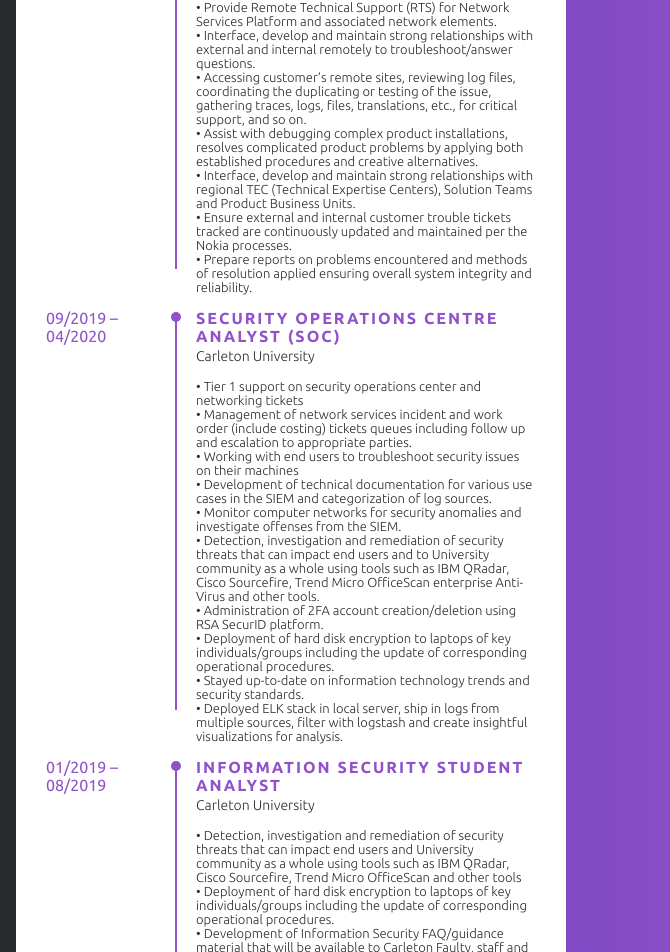
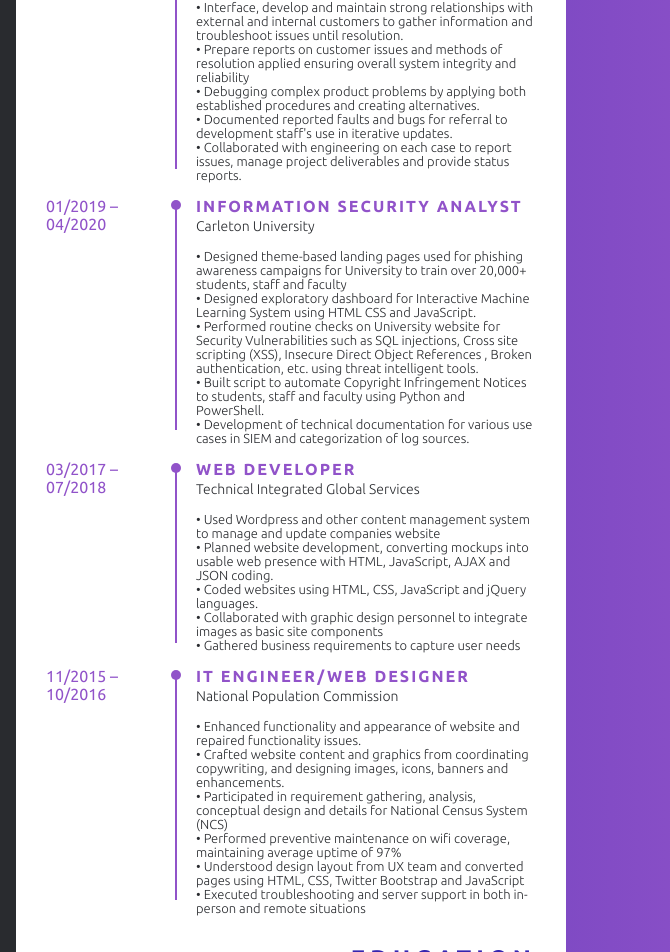
Before and after one commit to henryookonkwo/cv, a plain HTML site: page index.html in a window 1280 px wide. Shown: the part 400-1352 px from the top of the page, 474-1144 px from the left. Drawn offline with Linux system fonts and the light colour scheme.

Commit message:
updated work experience

```diff
--- a/index.html
+++ b/index.html
@@ -120,8 +120,10 @@
 						</div>
 					</div>
 					<div class="about">
-						<p>Innovative Front End Developer with experience in building and maintaining interactive user-friendly and cross-platform applications.
-							Proficient in HTML, CSS, jQuery, JavaScript and react; plus modern libraries and frameworks.</p>
+						<p>Versatile Frontend Developer with 3+ years of experience designing and
+							developing interactive user-friendly and cross platform applications in agile
+							environments. Disciplined and hardworking team player with strong critical
+							thinking skills and a solution-driven approach.</p>
 						<br>
 					</div>
 				</div>
@@ -146,27 +148,24 @@
 											</p>
 											<p class="info_cont">
 												<ul class="job_roles">
-													<li>• Provide Remote Technical Support (RTS) for Network Services
-														Platform and associated network elements.</li>
 													<li>• Interface, develop and maintain strong relationships with
-														external and internal remotely to troubleshoot/answer questions.
-													</li>
-													<li>• Accessing customer’s remote sites, reviewing log files,
-														coordinating the duplicating or testing of the issue, gathering
-														traces, logs, files, translations, etc., for critical support,
-														and so on.</li>
-													<li>• Assist with debugging complex product installations, resolves
-														complicated product problems by applying both established
-														procedures and creative alternatives.</li>
-													<li>• Interface, develop and maintain strong relationships with
-														regional TEC (Technical Expertise Centers), Solution Teams and
-														Product Business Units.</li>
-													<li>• Ensure external and internal customer trouble tickets tracked
-														are continuously updated and maintained per the Nokia processes.
-													</li>
-													<li>• Prepare reports on problems encountered and methods of
-														resolution applied ensuring overall system integrity and
-														reliability.</li>
+														external and
+														internal customers to gather information and troubleshoot issues
+														until
+														resolution.</li>
+													<li>• Prepare reports on customer issues and methods of resolution
+														applied
+														ensuring overall system integrity and reliability </li>
+													<li>• Debugging complex product problems by applying both
+														established
+														procedures and creating alternatives.</li>
+													<li>• Documented reported faults and bugs for referral to
+														development staff's
+														use in iterative updates.</li>
+													<li>• Collaborated with engineering on each case to report issues,
+														manage
+														project deliverables and provide status reports.</li>
+
 												</ul>
 											</p>
 										</div>
@@ -175,87 +174,36 @@
 								<li>
 									<div class="li_wrap">
 										<div class="date">
-											09/2019 – 04/2020
+											01/2019 – 04/2020
 										</div>
 										<div class="info">
 											<p class="info_title">
-												Security Operations Centre Analyst (SOC)
+												INFORMATION SECURITY ANALYST
 											</p>
 											<p class="info_com">
 												Carleton University
 											</p>
 											<p class="info_cont">
 												<ul class="job_roles">
-													<li>• Tier 1 support on security operations center and networking
-														tickets</li>
-													<li>• Management of network services incident and work order
-														(include costing) tickets queues including follow up and
-														escalation to appropriate parties. </li>
-													<li>• Working with end users to troubleshoot security issues on
-														their machines </li>
+													<li>• Designed theme-based landing pages used for phishing awareness
+														campaigns for University to train over 20,000+ students, staff
+														and faculty</li>
+													<li>• Designed exploratory dashboard for Interactive Machine
+														Learning System
+														using HTML CSS and JavaScript.</li>
+													<li>• Performed routine checks on University website for Security
+														Vulnerabilities
+														such as SQL injections, Cross site scripting (XSS), Insecure
+														Direct Object
+														References , Broken authentication, etc. using threat
+														intelligent tools.</li>
+													<li>• Built script to automate Copyright Infringement Notices to
+														students, staff
+														and faculty using Python and PowerShell.</li>
 													<li>• Development of technical documentation for various use cases
-														in the SIEM and categorization of log sources. </li>
-													<li>• Monitor computer networks for security anomalies and
-														investigate offenses from the SIEM.</li>
-													<li>• Detection, investigation and remediation of security threats
-														that can impact end users and to University community as a whole
-														using tools such as IBM QRadar, Cisco Sourcefire, Trend Micro
-														OfficeScan enterprise Anti-Virus and other tools. </li>
-													<li>• Administration of 2FA account creation/deletion using RSA
-														SecurID platform.</li>
-													<li>• Deployment of hard disk encryption to laptops of key
-														individuals/groups including the update of corresponding
-														operational procedures. </li>
-													<li>• Stayed up-to-date on information technology trends and
-														security standards.</li>
-													<li>• Deployed ELK stack in local server, ship in logs from multiple
-														sources, filter with logstash and create insightful
-														visualizations for analysis. </li>
+														in SIEM
+														and categorization of log sources.</li>
 												</ul>
-										</div>
-									</div>
-								</li>
-								<li>
-									<div class="li_wrap">
-										<div class="date">
-											01/2019 – 08/2019
-										</div>
-										<div class="info">
-											<p class="info_title">
-												Information Security Student Analyst
-											</p>
-											<p class="info_com">
-												Carleton University
-											</p>
-											<p class="info_cont">
-												<ul class="job_roles">
-													<li>• Detection, investigation and remediation of security threats
-														that can impact end users and University community as a whole
-														using tools such as IBM QRadar, Cisco Sourcefire, Trend Micro
-														OfficeScan and other tools </li>
-													<li>• Deployment of hard disk encryption to laptops of key
-														individuals/groups including the update of corresponding
-														operational procedures. </li>
-													<li>• Development of Information Security FAQ/guidance material that
-														will be available to Carleton Faulty, staff and students</li>
-													<li>• Development of security awareness program and developing
-														security awareness materials</li>
-													<li>• Developed automation of copyright infringement notices with
-														Python and PowerShell</li>
-													<li>• Facilitated security awareness campaigns (generic and spear
-														phishing campaigns for baseline gathering and creating
-														awareness).</li>
-													<li>• Accessed DUO two-factor authentication’s API to generate logs
-														that were feed into IBM’s QRadar </li>
-													<li>• Scanning for vulnerabilities in our environment and reporting
-														and metrics of vulnerable systems using Tenable.sc</li>
-													<li>• Researching, documenting and creating detailed reports to
-														support security compliance investigations. </li>
-													<li>• Coordinate and provide summary reports for management of the
-														business units to assist in reviewing access for their team
-														members</li>
-												</ul>
-											</p>
 										</div>
 									</div>
 								</li>
@@ -266,28 +214,63 @@
 										</div>
 										<div class="info">
 											<p class="info_title">
-												IT ENGINEER
+												WEB DEVELOPER
 											</p>
 											<p class="info_com">
 												Technical Integrated Global Services
 											</p>
 											<p class="info_cont">
 												<ul class="job_roles">
-													<li>• Design and maintaining/updating of company’s website using Wordpress. </li>
-													<li>• Planning the installation of computer hardware and software
-														packages.</li>
-													<li>• Troubleshooting staff’s systems when having network issues.
-													</li>
-													<li>• Regular IT-related trainings for staff in cyber security
-														topics. </li>
-													<li>• Routine change of company Wi-Fi passcodes to monitor users on
-														the network. </li>
-													<li>• IT Support for staff: Monitor and maintain computer systems
-														and network within the office to ensure all software are up to
-														date. </li>
-													<li>• Created proper documentation, diagrams and other detailed
-														instructions to help other employees make the best use of new
-														technologies (Hardware/Software)</li>
+													<li>• Used Wordpress and other content management system to manage
+														and
+														update companies website</li>
+													<li>• Planned website development, converting mockups into usable
+														web
+														presence with HTML, JavaScript, AJAX and JSON coding.</li>
+													<li>• Coded websites using HTML, CSS, JavaScript and jQuery
+														languages.</li>
+													<li>• Collaborated with graphic design personnel to integrate images
+														as basic
+														site components</li>
+													<li>• Gathered business requirements to capture user needs</li>
+
+												</ul>
+											</p>
+										</div>
+									</div>
+								</li>
+								<li>
+									<div class="li_wrap">
+										<div class="date">
+											11/2015 – 10/2016
+										</div>
+										<div class="info">
+											<p class="info_title">
+												IT ENGINEER/WEB DESIGNER
+											</p>
+											<p class="info_com">
+												National Population Commission
+											</p>
+											<p class="info_cont">
+												<ul class="job_roles">
+													<li>• Enhanced functionality and appearance of website and repaired
+														functionality issues.</li>
+													<li>• Crafted website content and graphics from coordinating
+														copywriting, and
+														designing images, icons, banners and enhancements.</li>
+													<li>• Participated in requirement gathering, analysis, conceptual
+														design and
+														details for National Census System (NCS) </li>
+													<li>• Performed preventive maintenance on wifi coverage, maintaining
+														average
+														uptime of 97%</li>
+													<li>• Understood design layout from UX team and converted pages
+														using
+														HTML, CSS, Twitter Bootstrap and JavaScript</li>
+													<li>• Executed troubleshooting and server support in both in-person
+														and remote
+														situations</li>
+
 												</ul>
 											</p>
 										</div>
```
